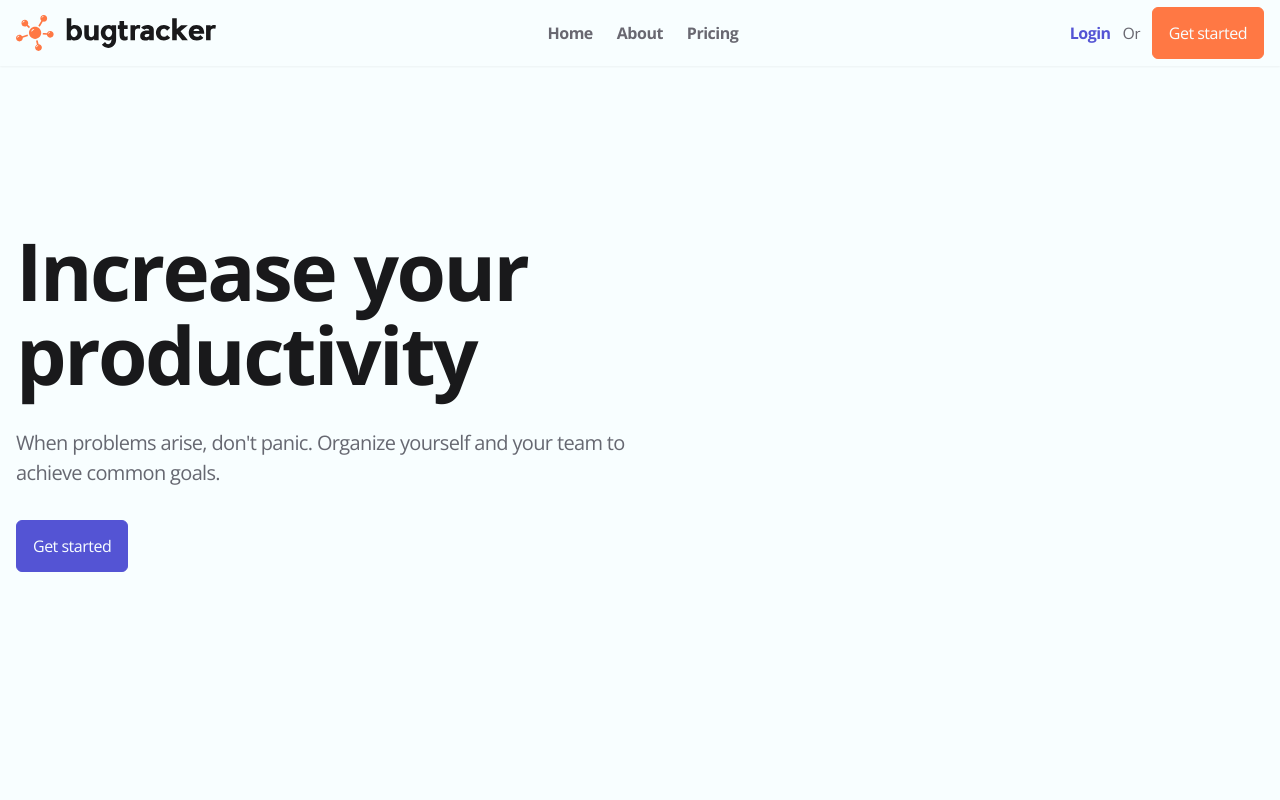
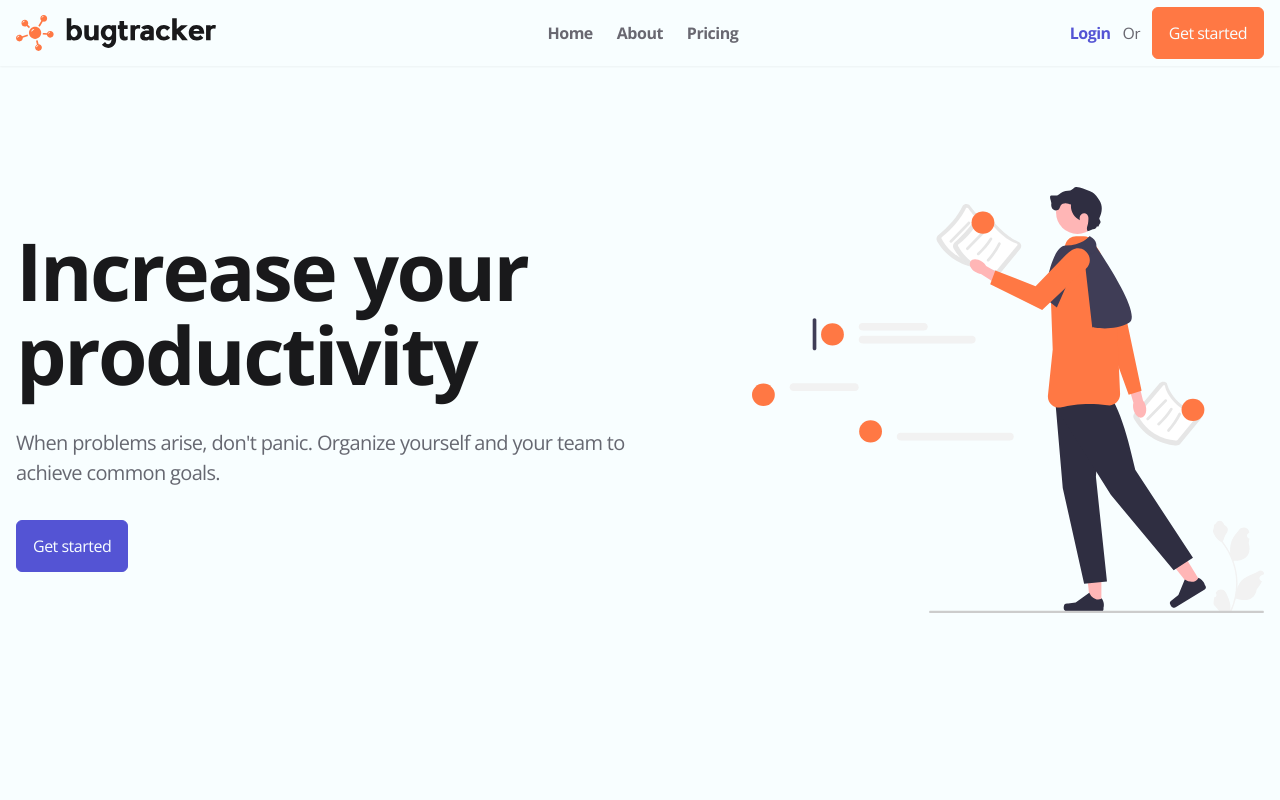
Before and after one commit to Quibble7s/bugtracker-frontend, a React (Create React App) app: page / in a window 1280 px wide. Shown: the top 800 px of the page. Built offline with nearby package versions, Linux system fonts and the light colour scheme.

Commit message:
Removed arrow image.

```diff
--- a/src/Sections/HomePage/HeaderSection.tsx
+++ b/src/Sections/HomePage/HeaderSection.tsx
@@ -35,7 +35,7 @@ export const HeaderSection = () => {
           </div>
           <div>
             <Image
-              className='mx-auto opacity-0 mt-8 lg:mt-0 lg:mx-0 lg:ml-auto'
+              className='mx-auto mt-8 lg:mt-0 lg:mx-0 lg:ml-auto'
               width={512}
               height={512}
               src='/static/images/hero.svg'
```
